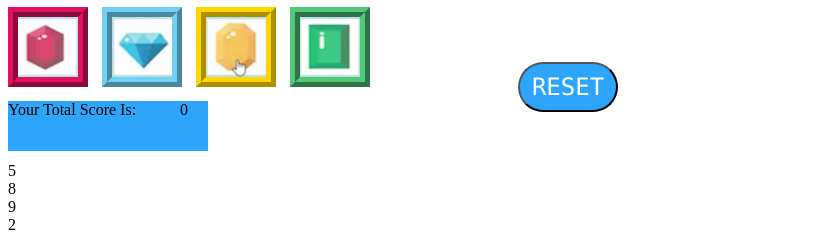
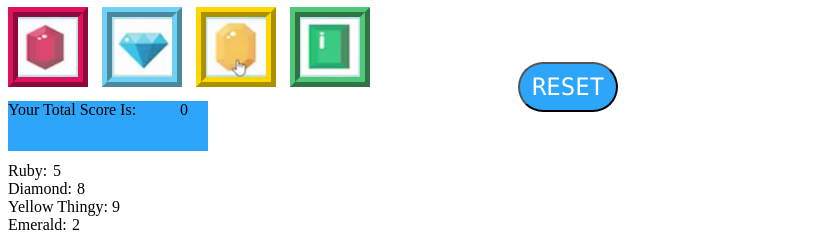
Before and after one commit to Olisun/unit-4-game, a plain HTML site: page index.html in a window 1280 px wide. Shown: the part 665-907 px from the top of the page, without its empty margins (0-813 px from the left). Drawn offline with nearby package versions, Linux system fonts and the light colour scheme.

Commit message:
added a cheat mode in html and css so that you can see the start values of the crystals. will display none when game is in production

```diff
--- a/assets/css/style.css
+++ b/assets/css/style.css
@@ -105,3 +105,27 @@ button {
 .num-test {
   margin-top: 50px;
 }
+
+#ruby-cheat {
+  width: 45px;
+  margin: 0;
+  float: left;
+}
+
+#diamond-cheat {
+  width: 69px;
+  margin: 0;
+  float: left;
+}
+
+#yellow-cheat {
+  width: 104px;
+  margin: 0;
+  float: left;
+}
+
+#emerald-cheat {
+  width: 64px;
+  margin: 0;
+  float: left;
+}
--- a/index.html
+++ b/index.html
@@ -42,9 +42,13 @@
     <button id="reset">RESET</button>
 
     <div class="num-test">
+      <div id="ruby-cheat">Ruby:</div>
       <div id="r-num-test">1</div>
+      <div id="diamond-cheat">Diamond:</div>
       <div id="d-num-test">2</div>
+      <div id="yellow-cheat">Yellow Thingy:</div>
       <div id="y-num-test">3</div>
+      <div id="emerald-cheat">Emerald:</div>
       <div id="e-num-test">4</div>
     </div>
 
```
